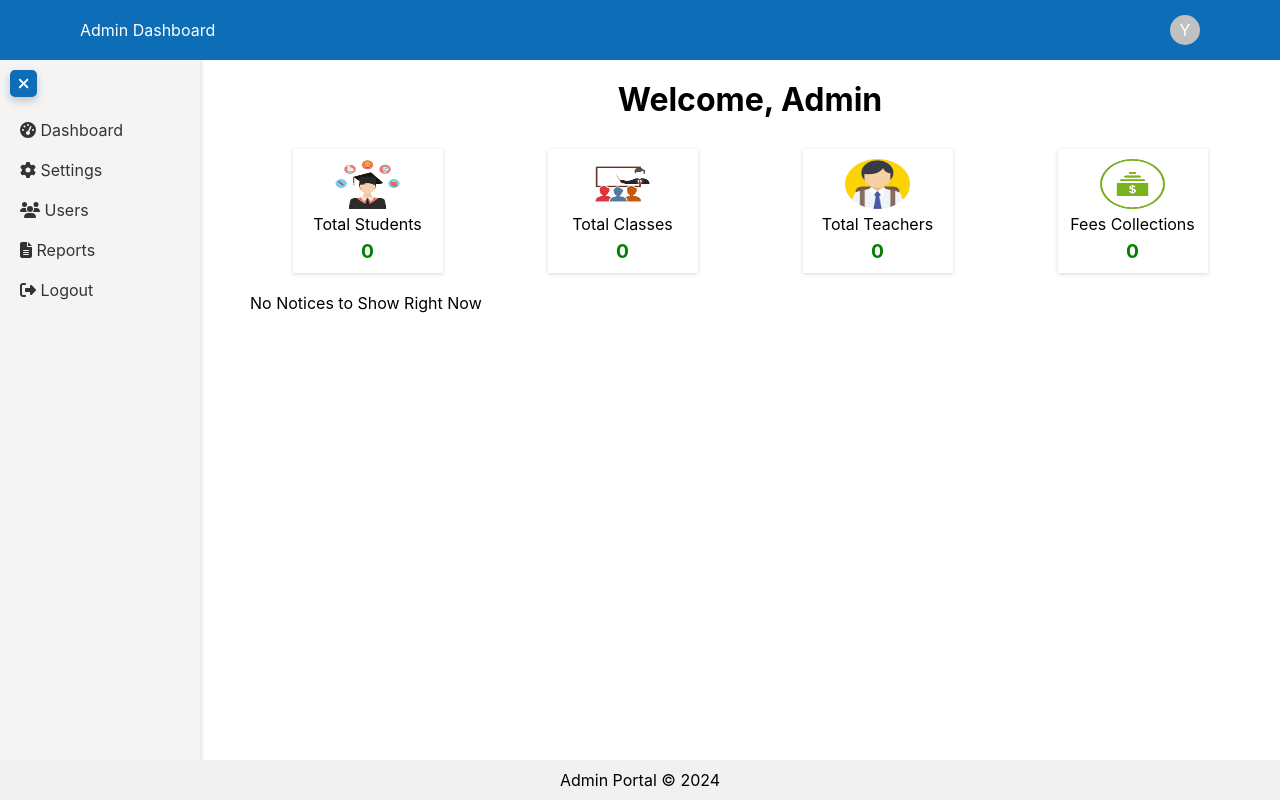
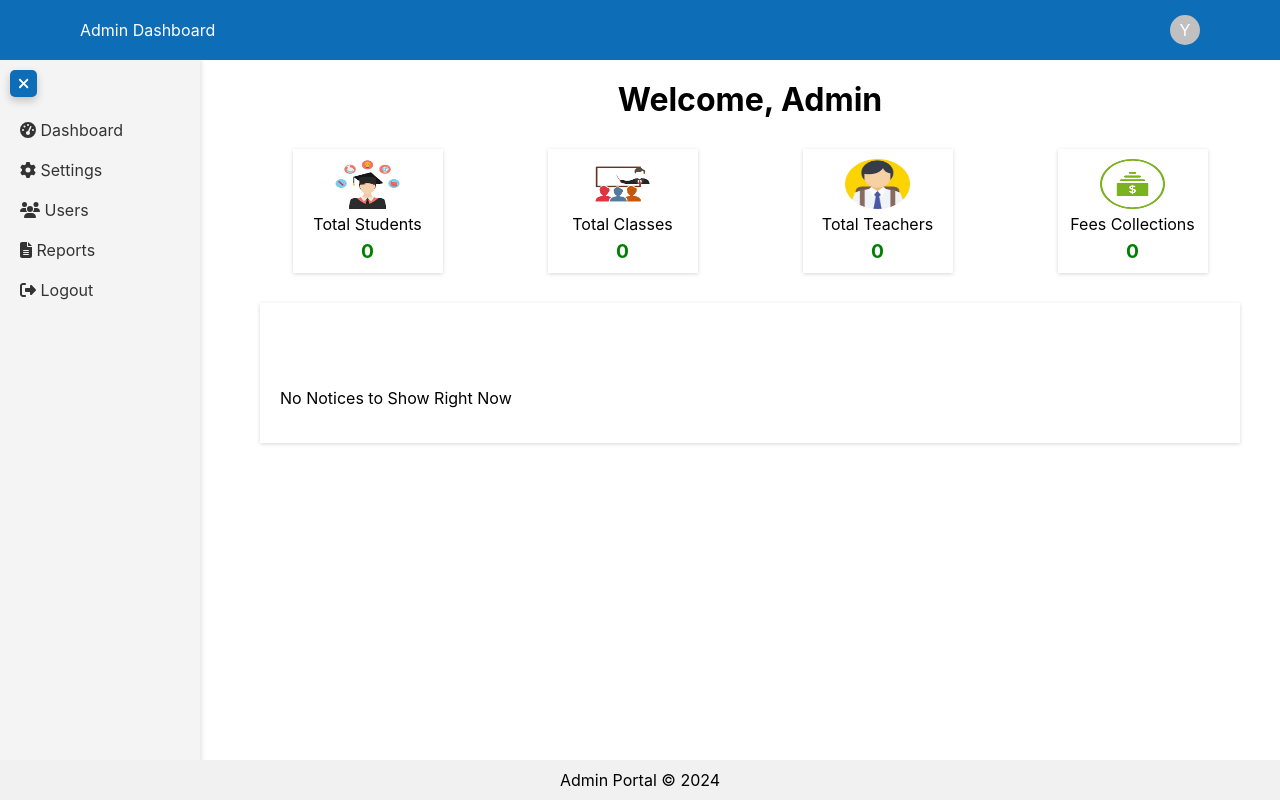
Before and after one commit to MusadiqueMuslim1997/hackhathon-repo, a React (Create React App) app: page / in a window 1280 px wide. Built offline with nearby package versions, Linux system fonts and the light colour scheme.

Commit message:
add notice

```diff
--- a/src/pages/AdminPortal.jsx
+++ b/src/pages/AdminPortal.jsx
@@ -75,9 +75,10 @@ export default function AdminPortal() {
           </div>
 <div className="notice">
 
+<div className="both">
 <div className="notice-content"></div>
 <div className="notice-announce">No Notices to Show Right Now</div>
-
+</div>
 </div>
 
           </div>
--- a/src/pages/Style.css
+++ b/src/pages/Style.css
@@ -187,10 +187,28 @@
     width: 100%;
     display: flex;
     align-items: center;
+    justify-content: center;
+    flex-wrap: wrap;
+    padding: 20px;
+
+
+  }
+  .both{
+    width: 100%;
+    display: flex;
+    align-items: center;
+    justify-content: center;
+    flex-wrap: wrap;
+    padding: 20px;
+    box-shadow: rgba(0, 0, 0, 0.16) 0px 1px 4px;
+  }
+  .notice-content,.notice-announce{
+    width: 100%;
+    height: 50px;
     text-align: left;
-    padding: 10px;
+    display: flex;
+    align-items: center;
   }
-
   @media (max-width: 550px) {
     header {
       padding: 20px 40px;
```
